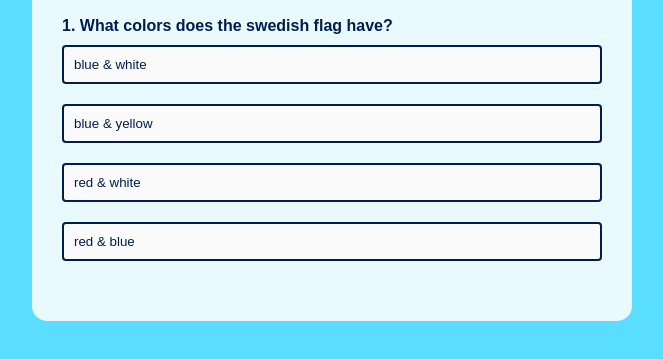
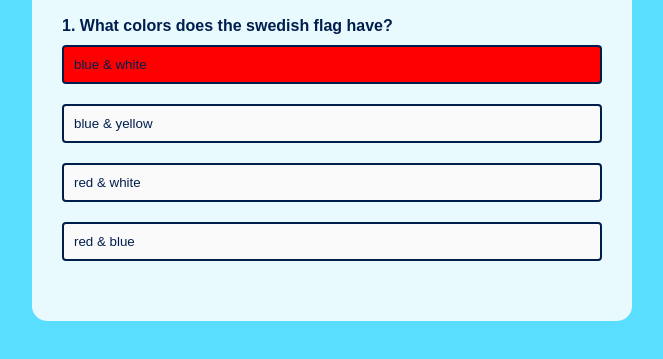
Before and after one commit to Maxwidlundstark/funny-quiz, a plain HTML site: page index.html in a window 1280 px wide. Both pictures are taken after a click on the button "blue & white". Shown: the part 209-568 px from the top of the page, without its empty margins (308-971 px from the left). Drawn offline with Linux system fonts and the light colour scheme.

Commit message:
add function to check answer for true och false, adding class correct and incorrect and styling in ccs

```diff
--- a/assets/css/style.css
+++ b/assets/css/style.css
@@ -69,3 +69,10 @@ body {
     /*Making button hidden*/
     display: none;
 }
+/* Adding background color for the correcnt and incorrect answeres*/
+.correct{
+    background: green;
+}
+.incorrect{
+    background: red;
+}
--- a/assets/js/script.js
+++ b/assets/js/script.js
@@ -66,6 +66,12 @@ function showQuestion(){
         button.innerHTML = answers.text;
         button.classList.add("btn");
         answerButtons.appendChild(button);
+        // correct answer
+        if (answers.correct){
+            button.dataset.correct = answers.correct;
+        }
+        // adding eventlistner for click answers
+        button.addEventListener("click", selectAnswer);
     })
 }
 
@@ -76,5 +82,14 @@ function resetState(){
         answerButtons.removeChild(answerButtons.firstChild);
     }
 }
+// checks if true or false and if the answer is correct
+function selectAnswer(e){
+    const selectedBtn = e.target;
+    const isCorrect = selectedBtn.dataset.correct === "true";
+    if(isCorrect){
+        selectedBtn.classList.add("correct");
+    }else{
+        selectedBtn.classList.add("incorrect");
+    }
+}
 startQuiz();
-showQuestion();
```
